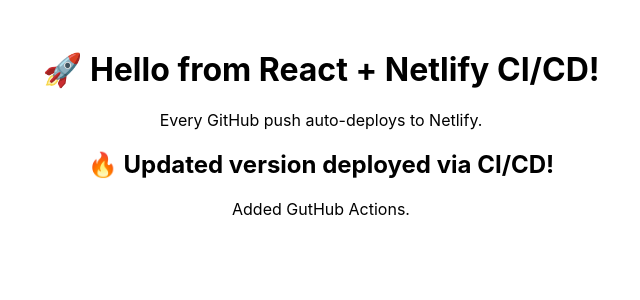
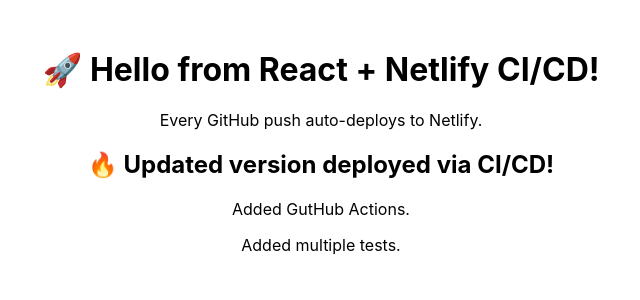
Before and after one commit to Pranavi2002/Netlify-CI-CD-Demo, a React (Create React App) app: page / in a window 1280 px wide. Shown: the top 300 px of the page, without its empty margins (319-959 px from the left). Built offline with nearby package versions, Linux system fonts and the light colour scheme.

Commit message:
Updated App.js

```diff
--- a/src/App.js
+++ b/src/App.js
@@ -5,6 +5,7 @@
       <p>Every GitHub push auto-deploys to Netlify.</p>
       <h2>🔥 Updated version deployed via CI/CD!</h2>
       <p>Added GutHub Actions.</p>
+      <p>Added multiple tests.</p>
     </div>
   );
 }
```
